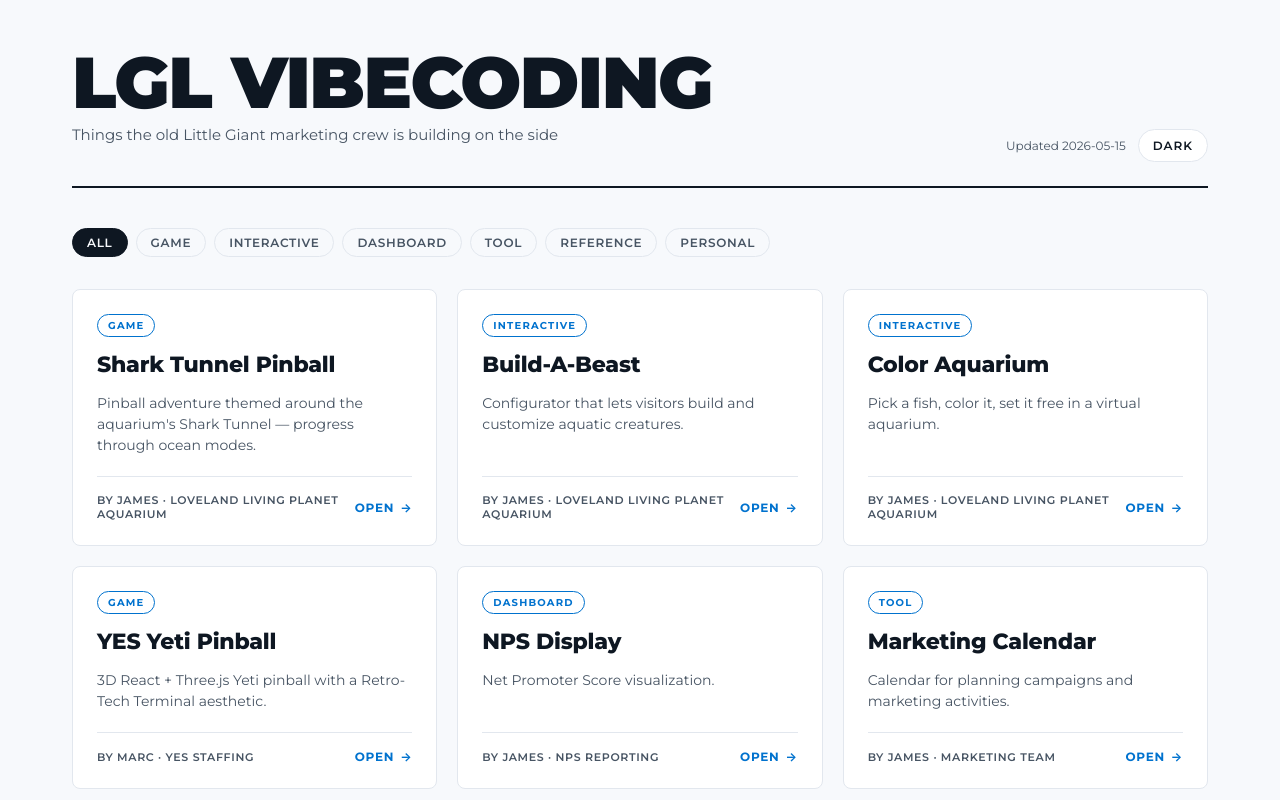
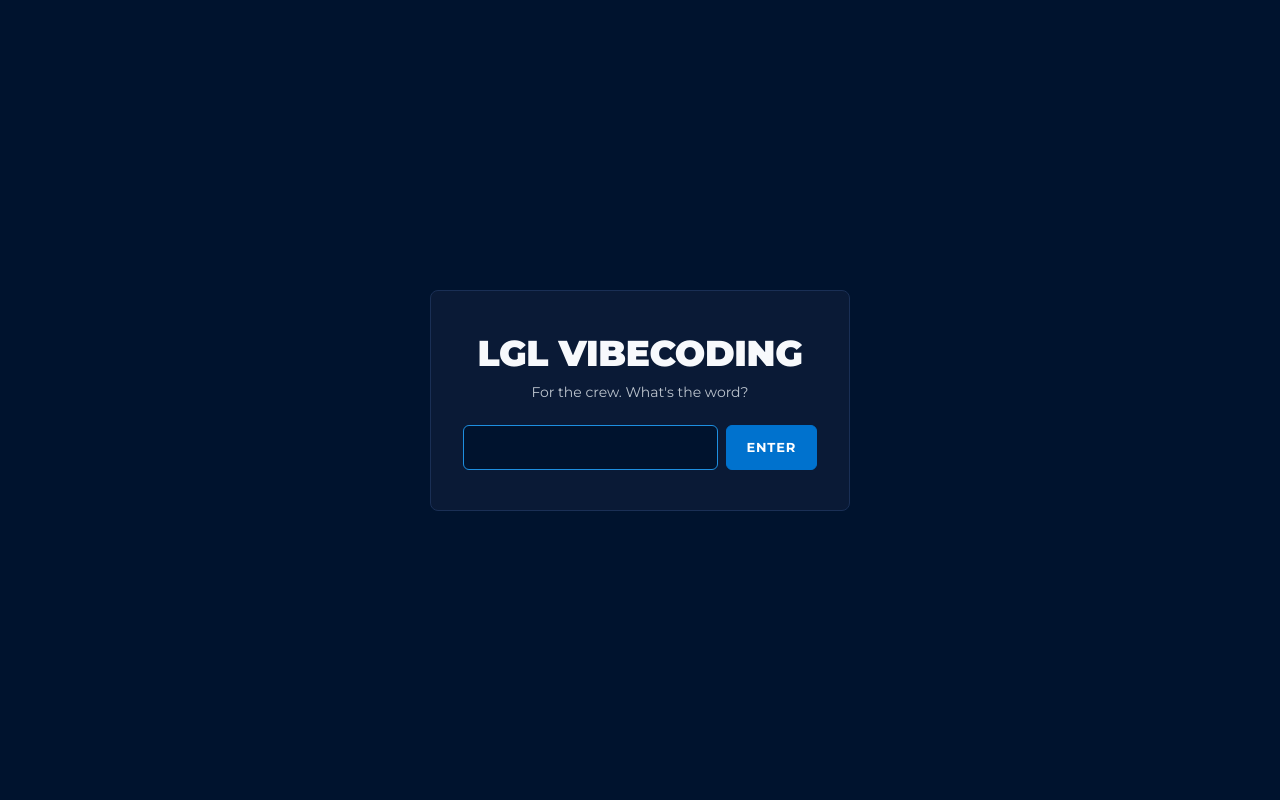
Before and after one commit to aaronmatson1/gabb-pinball, a plain HTML site: page index.html in a window 1280 px wide. Shown: the top 800 px of the page. Drawn offline with Linux system fonts and the light colour scheme.

Commit message:
Add password gate
Whole-site SHA-256 password gate. Hides gallery until correct phrase
is entered. localStorage persists unlock per browser. noindex on the
page meta so search engines skip it.

Co-Authored-By: Claude Opus 4.7 (1M context) <noreply@anthropic.com>

```diff
--- a/app.js
+++ b/app.js
@@ -159,4 +159,48 @@ function main() {
   renderCards(DATA.sites, current);
 }
 
-main();
+/* ---------- Gate ---------- */
+const GATE_HASH = '8a3573aca0b76d5df0ec3be2be9b9d6c10228d8e2be554b43f864fd01fc734b7';
+const UNLOCK_KEY = 'lgl-vibe-unlocked';
+
+async function sha256(str) {
+  const buf = new TextEncoder().encode(str);
+  const hash = await crypto.subtle.digest('SHA-256', buf);
+  return [...new Uint8Array(hash)].map(b => b.toString(16).padStart(2, '0')).join('');
+}
+
+function reveal() {
+  document.getElementById('gate').hidden = true;
+  document.getElementById('shell').hidden = false;
+  main();
+}
+
+async function boot() {
+  if (localStorage.getItem(UNLOCK_KEY) === '1') {
+    reveal();
+    return;
+  }
+  const gate = document.getElementById('gate');
+  const form = document.getElementById('gate-form');
+  const input = document.getElementById('gate-input');
+  const err = document.getElementById('gate-error');
+
+  gate.hidden = false;
+  setTimeout(() => input.focus(), 50);
+
+  form.addEventListener('submit', async (e) => {
+    e.preventDefault();
+    const h = await sha256(input.value.trim().toLowerCase());
+    if (h === GATE_HASH) {
+      localStorage.setItem(UNLOCK_KEY, '1');
+      reveal();
+    } else {
+      err.hidden = false;
+      input.classList.add('shake');
+      input.select();
+      setTimeout(() => input.classList.remove('shake'), 400);
+    }
+  });
+}
+
+boot();
--- a/index.html
+++ b/index.html
@@ -3,6 +3,7 @@
 <head>
   <meta charset="utf-8" />
   <meta name="viewport" content="width=device-width, initial-scale=1" />
+  <meta name="robots" content="noindex,nofollow" />
   <title>LGL Vibecoding</title>
   <link rel="preconnect" href="https://fonts.googleapis.com">
   <link rel="preconnect" href="https://fonts.gstatic.com" crossorigin>
@@ -10,7 +11,19 @@
   <link rel="stylesheet" href="styles.css" />
 </head>
 <body>
-  <div class="shell">
+  <div class="gate" id="gate" hidden>
+    <div class="gate-card">
+      <h1 class="gate-title">LGL Vibecoding</h1>
+      <p class="gate-sub">For the crew. What's the word?</p>
+      <form class="gate-form" id="gate-form" autocomplete="off">
+        <input class="gate-input" id="gate-input" type="password" aria-label="Password" />
+        <button class="gate-submit" type="submit">Enter</button>
+      </form>
+      <p class="gate-error" id="gate-error" hidden>Nope.</p>
+    </div>
+  </div>
+
+  <div class="shell" id="shell" hidden>
     <header class="page-head">
       <div>
         <h1>LGL Vibecoding</h1>
--- a/styles.css
+++ b/styles.css
@@ -292,3 +292,93 @@ footer {
   .card { padding: 20px; }
   .card-title { font-size: 20px; }
 }
+
+/* ---------- Password gate ---------- */
+.gate {
+  position: fixed;
+  inset: 0;
+  background: var(--navy-900);
+  color: var(--ink-50);
+  display: flex;
+  align-items: center;
+  justify-content: center;
+  padding: 24px;
+  z-index: 100;
+}
+.gate[hidden] { display: none; }
+
+.gate-card {
+  width: 100%;
+  max-width: 420px;
+  background: #0A1A36;
+  border: 1px solid #1A2F55;
+  border-radius: 8px;
+  padding: 40px 32px;
+  text-align: center;
+}
+
+.gate-title {
+  font-family: var(--font-sans);
+  font-size: 36px;
+  font-weight: 900;
+  letter-spacing: -0.01em;
+  text-transform: uppercase;
+  margin: 0 0 8px;
+  color: var(--ink-50);
+}
+
+.gate-sub {
+  margin: 0 0 24px;
+  color: var(--ink-300);
+  font-size: 14px;
+}
+
+.gate-form {
+  display: flex;
+  gap: 8px;
+}
+
+.gate-input {
+  flex: 1;
+  background: var(--navy-900);
+  border: 1px solid #1A2F55;
+  color: var(--ink-50);
+  font-family: var(--font-sans);
+  font-size: 15px;
+  padding: 12px 14px;
+  border-radius: 6px;
+  outline: none;
+  transition: border-color 150ms ease;
+}
+.gate-input:focus { border-color: var(--blue-500); }
+.gate-input.shake { animation: shake 320ms ease; border-color: #B0211A; }
+
+.gate-submit {
+  background: var(--blue-600);
+  color: #fff;
+  border: 1px solid var(--blue-600);
+  border-radius: 6px;
+  padding: 12px 20px;
+  font-family: var(--font-sans);
+  font-weight: 700;
+  font-size: 13px;
+  letter-spacing: 0.06em;
+  text-transform: uppercase;
+  cursor: pointer;
+  transition: background 150ms ease;
+}
+.gate-submit:hover { background: var(--blue-700); }
+
+.gate-error {
+  margin: 16px 0 0;
+  color: #FF8B86;
+  font-size: 13px;
+}
+
+@keyframes shake {
+  0%, 100% { transform: translateX(0); }
+  20% { transform: translateX(-6px); }
+  40% { transform: translateX(6px); }
+  60% { transform: translateX(-4px); }
+  80% { transform: translateX(4px); }
+}
```
